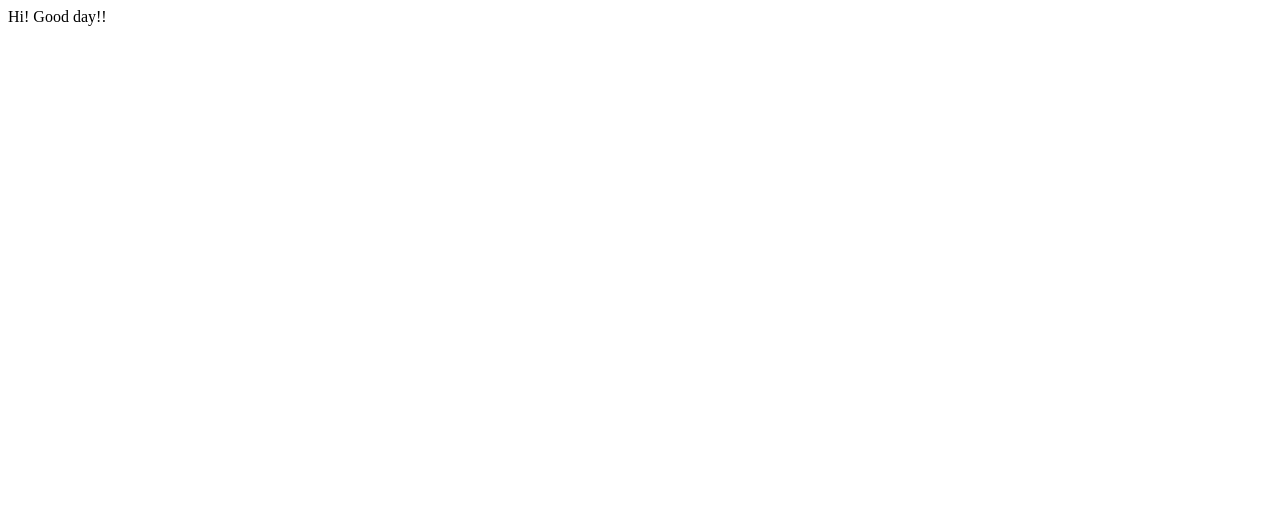
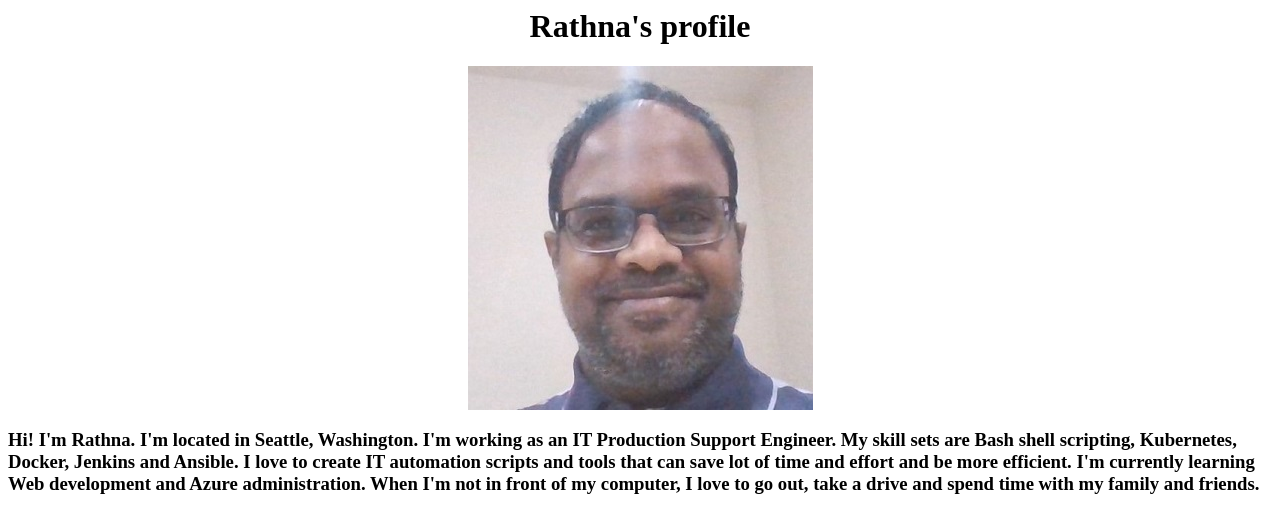
Before and after one commit to mrsabapathy/RathnaMprofile, a plain HTML site: page index.html in a window 1280 px wide. Drawn offline with Linux system fonts and the light colour scheme.

Commit message:
initial commit

```diff
--- a/index.html
+++ b/index.html
@@ -1,9 +1,26 @@
 <html>
     <head>
         <title>RathnaM profile</title>
+
     </head>
     <body>
-            <p>Hi! Good day!! </p>
+        <header>
+            <center>
+                <h1>Rathna's profile</h1>
+            </center>
+        </header>
+        <center>
+            <img src="pic.jpg" alt="Rathna image" title="Rathna image"/>
+        </center>
+        <p>
+            <h3>Hi! I'm Rathna. I'm located in Seattle, Washington. I'm working as an IT Production Support Engineer.
+                My skill sets are Bash shell scripting, Kubernetes, Docker, Jenkins and Ansible.
+                I love to create IT automation scripts and tools that can save lot of time and effort and be more efficient.
+                I'm currently learning Web development and Azure administration.
+                When I'm not in front of my computer, I love to go out, take a drive and spend time with my family and friends.
+
+            </h3>
+        </p>
 
     </body>
 
```
Also changed, not shown: pic.jpg (added).
